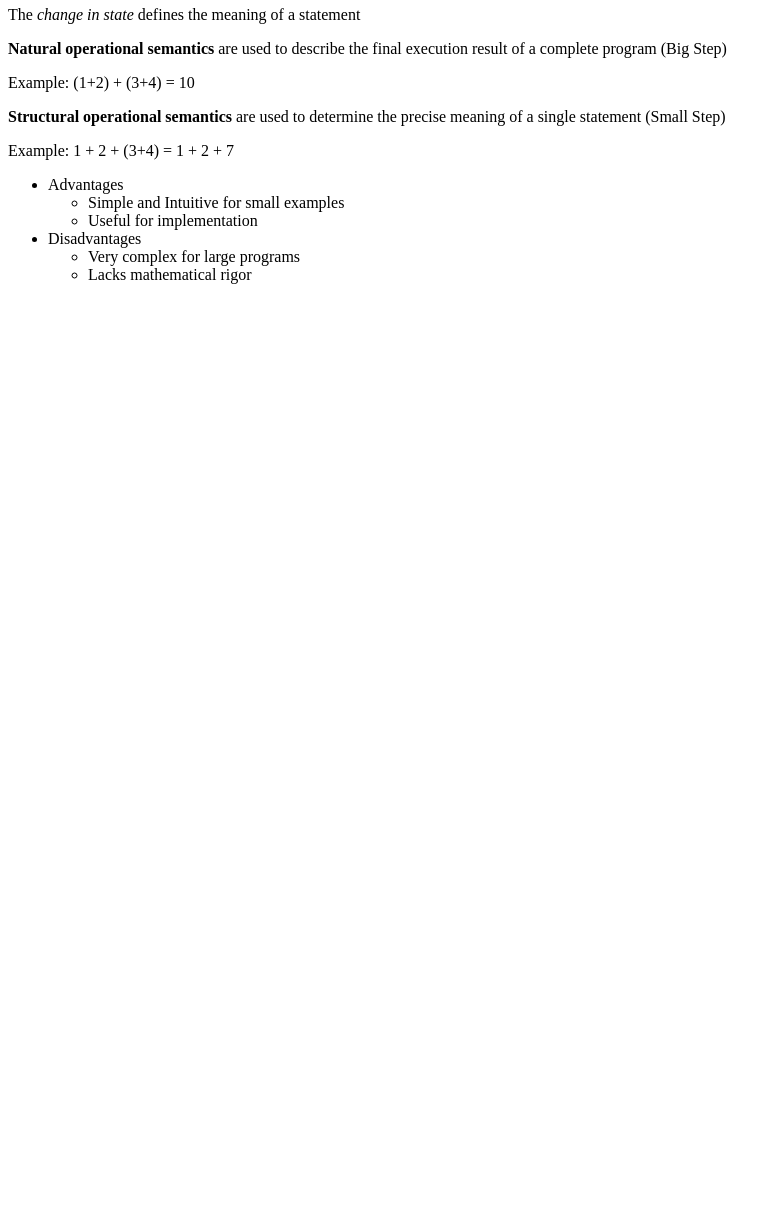
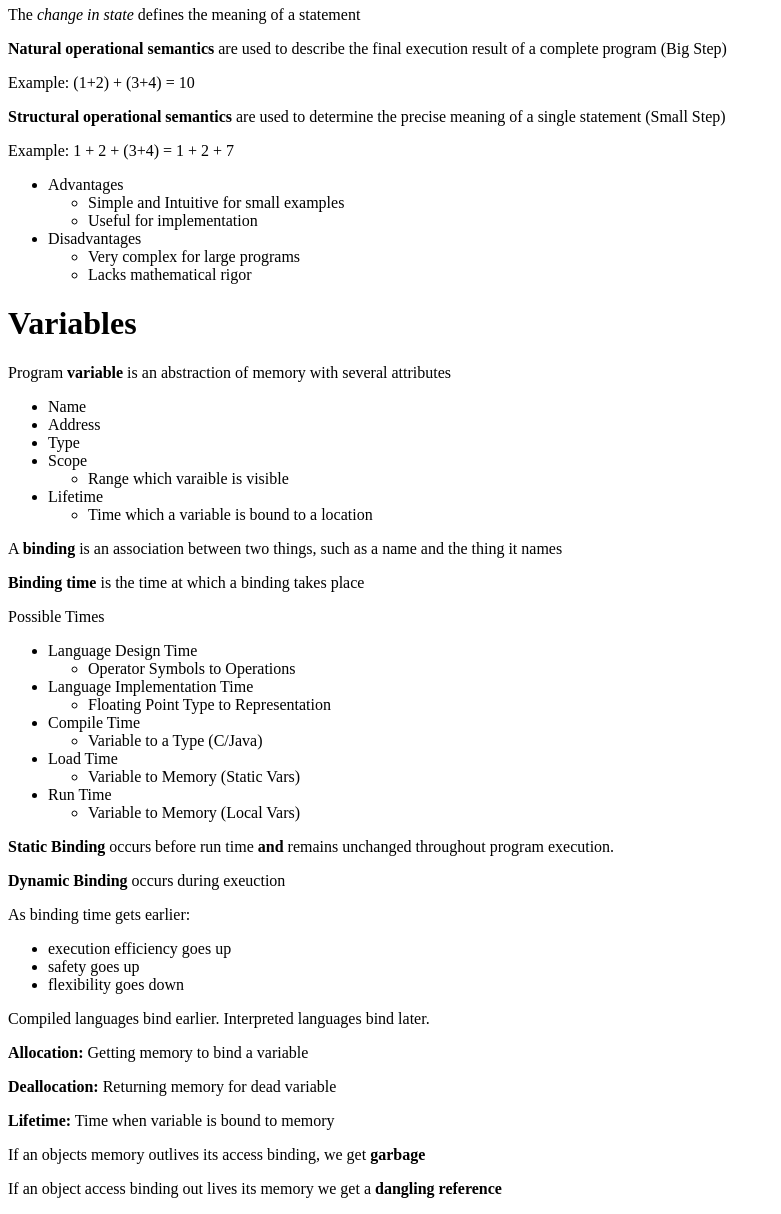
Before and after one commit to MLFinley/gulzar-3304-study-guide, a plain HTML site: page index.html in a window 1280 px wide. Shown: the part 7347-8561 px from the top of the page, without its empty margins (0-781 px from the left). Before the commit the page ends 7647 px from the top, so only its background shows below. Drawn offline with Linux system fonts and the light colour scheme.

Commit message:
Part of Sept 22

```diff
--- a/index.html
+++ b/index.html
@@ -375,3 +375,64 @@ determine the precise meaning of a single statement (Small Step)</p>
 <li>Lacks mathematical rigor</li>
 </ul></li>
 </ul>
+<h1 id="variables">Variables</h1>
+<p>Program <strong>variable</strong> is an abstraction of memory with
+several attributes</p>
+<ul>
+<li>Name</li>
+<li>Address</li>
+<li>Type</li>
+<li>Scope
+<ul>
+<li>Range which varaible is visible</li>
+</ul></li>
+<li>Lifetime
+<ul>
+<li>Time which a variable is bound to a location</li>
+</ul></li>
+</ul>
+<p>A <strong>binding</strong> is an association between two things, such
+as a name and the thing it names</p>
+<p><strong>Binding time</strong> is the time at which a binding takes
+place</p>
+<p>Possible Times</p>
+<ul>
+<li>Language Design Time
+<ul>
+<li>Operator Symbols to Operations</li>
+</ul></li>
+<li>Language Implementation Time
+<ul>
+<li>Floating Point Type to Representation</li>
+</ul></li>
+<li>Compile Time
+<ul>
+<li>Variable to a Type (C/Java)</li>
+</ul></li>
+<li>Load Time
+<ul>
+<li>Variable to Memory (Static Vars)</li>
+</ul></li>
+<li>Run Time
+<ul>
+<li>Variable to Memory (Local Vars)</li>
+</ul></li>
+</ul>
+<p><strong>Static Binding</strong> occurs before run time
+<strong>and</strong> remains unchanged throughout program execution.</p>
+<p><strong>Dynamic Binding</strong> occurs during exeuction</p>
+<p>As binding time gets earlier:</p>
+<ul>
+<li>execution efficiency goes up</li>
+<li>safety goes up</li>
+<li>flexibility goes down</li>
+</ul>
+<p>Compiled languages bind earlier. Interpreted languages bind
+later.</p>
+<p><strong>Allocation:</strong> Getting memory to bind a variable</p>
+<p><strong>Deallocation:</strong> Returning memory for dead variable</p>
+<p><strong>Lifetime:</strong> Time when variable is bound to memory</p>
+<p>If an objects memory outlives its access binding, we get
+<strong>garbage</strong></p>
+<p>If an object access binding out lives its memory we get a
+<strong>dangling reference</strong></p>
```
Also changed, not shown: 1 other file.
